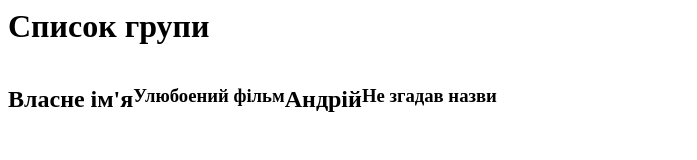
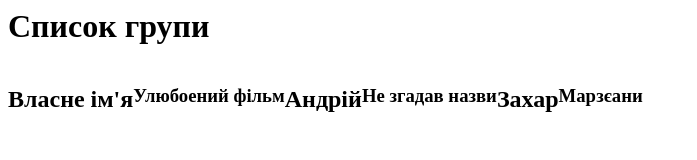
Before and after one commit to SerheievIhor/superName, a plain HTML site: page index.html in a window 1280 px wide. Shown: the whole page, without its empty margins (0-697 px from the left). Drawn offline with Linux system fonts and the light colour scheme.

Commit message:
Zahar commit

```diff
--- a/index.html
+++ b/index.html
@@ -8,4 +8,8 @@
 	<h2>Андрій</h2>
 	<h3>Не згадав назви</h3>
     </p>
+    <p>
+	<h2>Захар</h2>
+	<h3>Марзєани</h3>
+    </p>
 </div>
```
